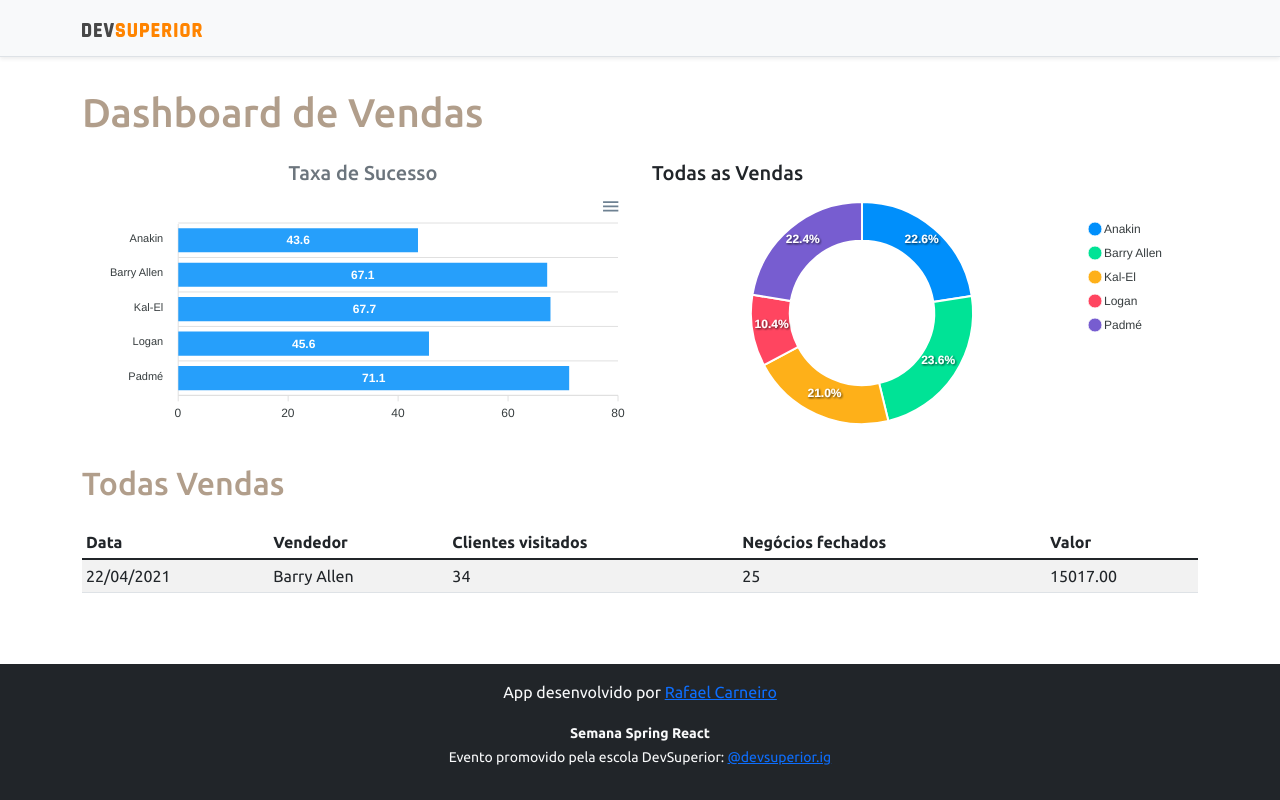
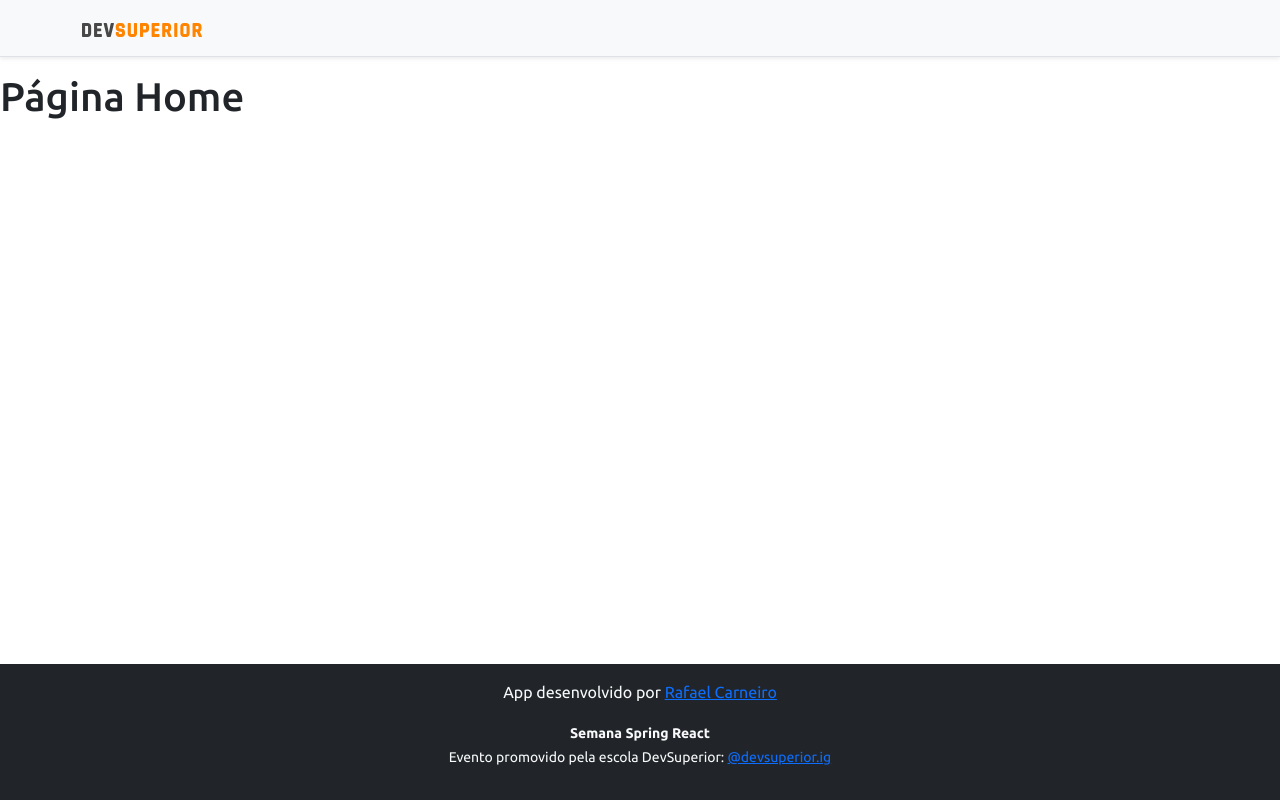
Before and after one commit to elrafapc/Finance, a React (Create React App) app in the folder frontend/: page / in a window 1280 px wide. Built offline with nearby package versions, Linux system fonts and the light colour scheme.

Commit message:
Creating Routes

```diff
--- a/frontend/package.json
+++ b/frontend/package.json
@@ -18,6 +18,7 @@
     "react": "^17.0.2",
     "react-apexcharts": "^1.3.9",
     "react-dom": "^17.0.2",
+    "react-router-dom": "^5.3.0",
     "react-scripts": "4.0.3",
     "typescript": "^4.1.2",
     "web-vitals": "^1.0.1"
@@ -45,5 +46,8 @@
       "last 1 firefox version",
       "last 1 safari version"
     ]
+  },
+  "devDependencies": {
+    "@types/react-router-dom": "^5.1.9"
   }
 }
--- a/frontend/src/App.tsx
+++ b/frontend/src/App.tsx
@@ -1,39 +1,8 @@
-import BarCharts from "components/BarChart";
-import DataTable from "components/DataTable";
-import DonutChart from "components/DonutChart";
-import Footer from "components/Footer";
-import NavBar from "components/NavBar";
+import Routes from "./Routes";
 
 function App() {
   return (
-    <>
-      <NavBar />
-
-      <div className="container">
-        <h1 className="text-primary py-3"> Dashboard de Vendas</h1>
-
-        <div className="row px-3">
-          <div className="col-sm-6">
-            <h5 className="text-center text-secondary">Taxa de Sucesso</h5>
-            <BarCharts />
-          </div>
-          <div className="col-sm-6">
-            <h5>Todas as Vendas</h5>
-            <DonutChart />
-          </div>
-        </div>
-        <div className="py-3">
-          <h2 className="text-primary">Todas Vendas</h2>
-
-        </div>
-
-        <DataTable />
-      </div>
-
-
-
-      <Footer />
-    </>
+    <Routes />
   );
 }
 
--- /dev/null
+++ b/frontend/src/Routes.tsx
@@ -0,0 +1,20 @@
+import Dashboard from "pages/DashBoard";
+import Home from "pages/Home";
+import {BrowserRouter, Route, Switch} from "react-router-dom";
+
+const Routes = () => {
+    return (
+        <BrowserRouter>
+            <Switch>
+                <Route path="/" exact>
+                    <Home />
+                </Route>
+                <Route path="/dashboard">
+                    <Dashboard />
+                </Route>
+            </Switch>
+        </BrowserRouter>
+    );
+}
+
+export default Routes;
--- /dev/null
+++ b/frontend/src/pages/DashBoard/index.tsx
@@ -0,0 +1,40 @@
+import BarCharts from "components/BarChart";
+import DataTable from "components/DataTable";
+import DonutChart from "components/DonutChart";
+import Footer from "components/Footer";
+import NavBar from "components/NavBar";
+
+const Dashboard = () => {
+    return (
+        <div>
+            <>
+                <NavBar />
+
+                <div className="container">
+                    <h1 className="text-primary py-3"> Dashboard de Vendas</h1>
+
+                    <div className="row px-3">
+                        <div className="col-sm-6">
+                            <h5 className="text-center text-secondary">Taxa de Sucesso</h5>
+                            <BarCharts />
+                        </div>
+                        <div className="col-sm-6">
+                            <h5>Todas as Vendas</h5>
+                            <DonutChart />
+                        </div>
+                    </div>
+                    <div className="py-3">
+                        <h2 className="text-primary">Todas Vendas</h2>
+
+                    </div>
+
+                    <DataTable />
+                </div>
+
+                <Footer />
+            </>
+        </div>
+    );
+}
+
+export default Dashboard;
--- /dev/null
+++ b/frontend/src/pages/Home/index.tsx
@@ -0,0 +1,16 @@
+import Footer from "components/Footer";
+import NavBar from "components/NavBar";
+
+const Home = () => {
+    return (
+        <>
+            <NavBar />
+            <div>
+                <h1>Página Home</h1>
+            </div>
+            <Footer />
+        </>
+    );
+}
+
+export default Home;
```
Also changed, not shown: 2 other files (tests, documents, lock files or other folders).
